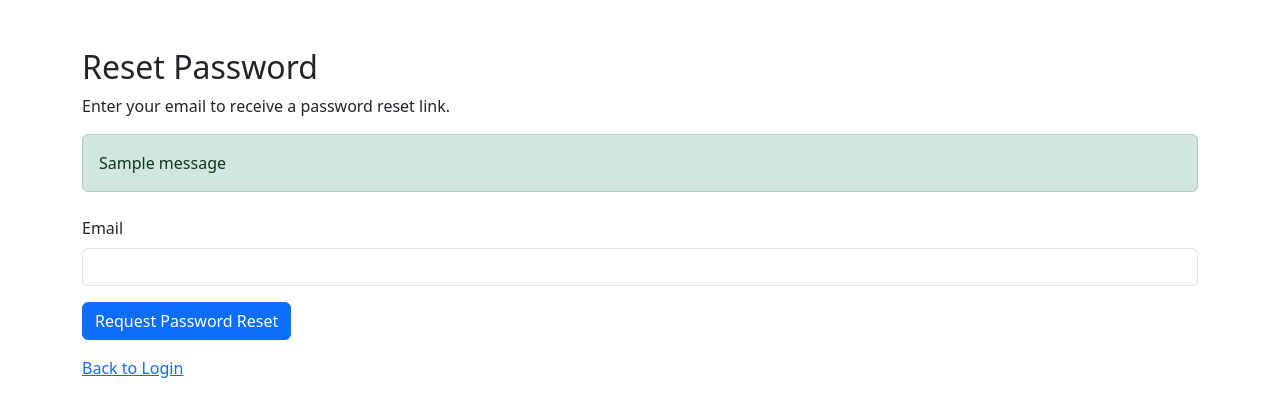
After one commit to Manirmaths/Naijaprep, a Flask app: page /reset_password in a window 1280 px wide. The commit adds this page. Shown: the top 417 px of the page. Run offline with Flask 3, Linux system fonts and the light colour scheme; one stand-in notice (Sample message) is shown.

Commit message:
Add change password and password reset features

```diff
--- a/app/routes.py
+++ b/app/routes.py
@@ -1,5 +1,5 @@
 from flask import render_template, request, redirect, url_for, flash, session
-from app import app, db, bcrypt
+from app import app, db, bcrypt, mail
 from flask_login import login_user, logout_user, login_required, current_user
 from app.models import User, Question, UserResponse
 from flask_wtf import FlaskForm
@@ -8,7 +8,10 @@ from wtforms.validators import DataRequired, Length, Email, EqualTo
 from random import choice
 from sqlalchemy.exc import IntegrityError
 import random
+from itsdangerous import URLSafeTimedSerializer
+from flask_mail import Message
 
+# Existing Forms
 class RegistrationForm(FlaskForm):
     username = StringField('Username', validators=[DataRequired(), Length(min=2, max=20)])
     email = StringField('Email', validators=[DataRequired(), Email()])
@@ -23,8 +26,38 @@ class LoginForm(FlaskForm):
 
 class QuizForm(FlaskForm):
     answer = RadioField('Answer', choices=[('A', 'A'), ('B', 'B'), ('C', 'C'), ('D', 'D')], validators=[DataRequired()])
-    submit = SubmitField('Next')  # Changed to "Next" for pagination
+    submit = SubmitField('Next')
 
+# New Forms
+class ChangePasswordForm(FlaskForm):
+    current_password = PasswordField('Current Password', validators=[DataRequired()])
+    new_password = PasswordField('New Password', validators=[DataRequired(), Length(min=6)])
+    confirm_new_password = PasswordField('Confirm New Password', validators=[DataRequired(), EqualTo('new_password')])
+    submit = SubmitField('Change Password')
+
+class RequestResetForm(FlaskForm):
+    email = StringField('Email', validators=[DataRequired(), Email()])
+    submit = SubmitField('Request Password Reset')
+
+class ResetPasswordForm(FlaskForm):
+    password = PasswordField('New Password', validators=[DataRequired(), Length(min=6)])
+    confirm_password = PasswordField('Confirm New Password', validators=[DataRequired(), EqualTo('password')])
+    submit = SubmitField('Reset Password')
+
+# Token generation for password reset
+def generate_reset_token(email):
+    serializer = URLSafeTimedSerializer(app.config['SECRET_KEY'])
+    return serializer.dumps(email, salt='password-reset-salt')
+
+def verify_reset_token(token, expiration=3600):  # 1 hour expiration
+    serializer = URLSafeTimedSerializer(app.config['SECRET_KEY'])
+    try:
+        email = serializer.loads(token, salt='password-reset-salt', max_age=expiration)
+    except:
+        return None
+    return email
+
+# Existing Routes
 @app.route('/')
 def home():
     return render_template('home.html')
@@ -119,7 +152,7 @@ def quiz():
 
     # Load current question and form
     question = Question.query.get(session['quiz_questions'][current_idx])
-    form = QuizForm()  # Removed prefix=str(question.id)
+    form = QuizForm()
 
     if form.validate_on_submit():
         selected = form.answer.data
@@ -132,7 +165,7 @@ def quiz():
         )
         db.session.add(response)
         if is_correct:
-            current_user.points += 10  # Award 10 points for correct answer
+            current_user.points += 10
             session['score'] += 1
         db.session.commit()
         session['current_question'] += 1
@@ -155,7 +188,6 @@ def results():
     valid_options = ['A', 'B', 'C', 'D']
     for r in responses:
         correct_option = r.question.correct_option
-        # Check if correct_option is valid; if not, display it as-is without attribute lookup
         if correct_option in valid_options:
             correct_text = f"{correct_option}. {getattr(r.question, f'option_{correct_option.lower()}')}"
         else:
@@ -187,6 +219,62 @@ def dashboard():
     for topic in topic_stats:
         topic_stats[topic]['percentage'] = (topic_stats[topic]['correct'] / topic_stats[topic]['total']) * 100
 
-    points = current_user.points  # Added for gamification
+    points = current_user.points
 
     return render_template('dashboard.html', topic_stats=topic_stats, points=points)
+
+# New Routes
+@app.route('/change_password', methods=['GET', 'POST'])
+@login_required
+def change_password():
+    form = ChangePasswordForm()
+    if form.validate_on_submit():
+        if bcrypt.check_password_hash(current_user.password, form.current_password.data):
+            hashed_password = bcrypt.generate_password_hash(form.new_password.data).decode('utf-8')
+            current_user.password = hashed_password
+            db.session.commit()
+            flash('Your password has been updated!', 'success')
+            return redirect(url_for('dashboard'))
+        else:
+            flash('Current password is incorrect.', 'danger')
+    return render_template('change_password.html', form=form)
+
+@app.route('/reset_password', methods=['GET', 'POST'])
+def request_reset():
+    if current_user.is_authenticated:
+        return redirect(url_for('home'))
+    form = RequestResetForm()
+    if form.validate_on_submit():
+        user = User.query.filter_by(email=form.email.data).first()
+        if user:
+            token = generate_reset_token(user.email)
+            reset_url = url_for('reset_token', token=token, _external=True)
+            msg = Message('Password Reset Request', recipients=[user.email])
+            msg.body = f'To reset your password, visit this link: {reset_url}\nIf you didn’t request this, ignore this email.'
+            mail.send(msg)
+            flash('An email has been sent with instructions to reset your password.', 'info')
+            return redirect(url_for('login'))
+        else:
+            flash('No account found with that email.', 'danger')
+    return render_template('reset_request.html', form=form)
+
+@app.route('/reset_password/<token>', methods=['GET', 'POST'])
+def reset_token(token):
+    if current_user.is_authenticated:
+        return redirect(url_for('home'))
+    email = verify_reset_token(token)
+    if not email:
+        flash('The reset link is invalid or has expired.', 'danger')
+        return redirect(url_for('request_reset'))
+    user = User.query.filter_by(email=email).first()
+    if not user:
+        flash('No account found with that email.', 'danger')
+        return redirect(url_for('request_reset'))
+    form = ResetPasswordForm()
+    if form.validate_on_submit():
+        hashed_password = bcrypt.generate_password_hash(form.password.data).decode('utf-8')
+        user.password = hashed_password
+        db.session.commit()
+        flash('Your password has been reset! Please log in.', 'success')
+        return redirect(url_for('login'))
+    return render_template('reset_password.html', form=form)
--- a/app/templates/dashboard.html
+++ b/app/templates/dashboard.html
@@ -27,6 +27,9 @@
                     </li>
                     <li class="nav-item">
                         <a class="nav-link" href="{{ url_for('logout') }}">Logout</a>
+                    </li>
+                    <li class="nav-item">
+                        <a class="nav-link" href="{{ url_for('change_password') }}">Change Password</a>
                     </li>
                 </ul>
             </div>
--- a/app/templates/login.html
+++ b/app/templates/login.html
@@ -57,6 +57,7 @@
             </div>
             {{ form.submit(class="btn btn-primary w-100") }}
         </form>
+        <p class="mt-3"><a href="{{ url_for('request_reset') }}">Forgot Password?</a></p>
         <p class="text-center mt-3">Don't have an account? <a href="{{ url_for('register') }}">Register</a></p>
     </div>
     <script src="https://cdn.jsdelivr.net/npm/bootstrap@5.3.3/dist/js/bootstrap.bundle.min.js"></script>
--- /dev/null
+++ b/app/templates/reset_request.html
@@ -0,0 +1,31 @@
+<!DOCTYPE html>
+<html lang="en">
+<head>
+    <meta charset="UTF-8">
+    <title>Reset Password - Maths Exam Prep</title>
+    <link href="https://cdn.jsdelivr.net/npm/bootstrap@5.3.3/dist/css/bootstrap.min.css" rel="stylesheet">
+</head>
+<body>
+    <div class="container mt-5">
+        <h2>Reset Password</h2>
+        <p>Enter your email to receive a password reset link.</p>
+        {% with messages = get_flashed_messages(with_categories=true) %}
+            {% if messages %}
+                {% for category, message in messages %}
+                    <div class="alert alert-{{ category }}">{{ message }}</div>
+                {% endfor %}
+            {% endif %}
+        {% endwith %}
+        <form method="POST" class="mt-4">
+            {{ form.hidden_tag() }}
+            <div class="mb-3">
+                {{ form.email.label(class="form-label") }}
+                {{ form.email(class="form-control") }}
+            </div>
+            <button type="submit" class="btn btn-primary">{{ form.submit.label }}</button>
+        </form>
+        <p class="mt-3"><a href="{{ url_for('login') }}">Back to Login</a></p>
+    </div>
+    <script src="https://cdn.jsdelivr.net/npm/bootstrap@5.3.3/dist/js/bootstrap.bundle.min.js"></script>
+</body>
+</html>
```
Also changed, not shown: app/__init__.py (+12 -2 lines), app/templates/change_password.html (added, +46 -0 lines), app/templates/reset_password.html (added, +33 -0 lines).
